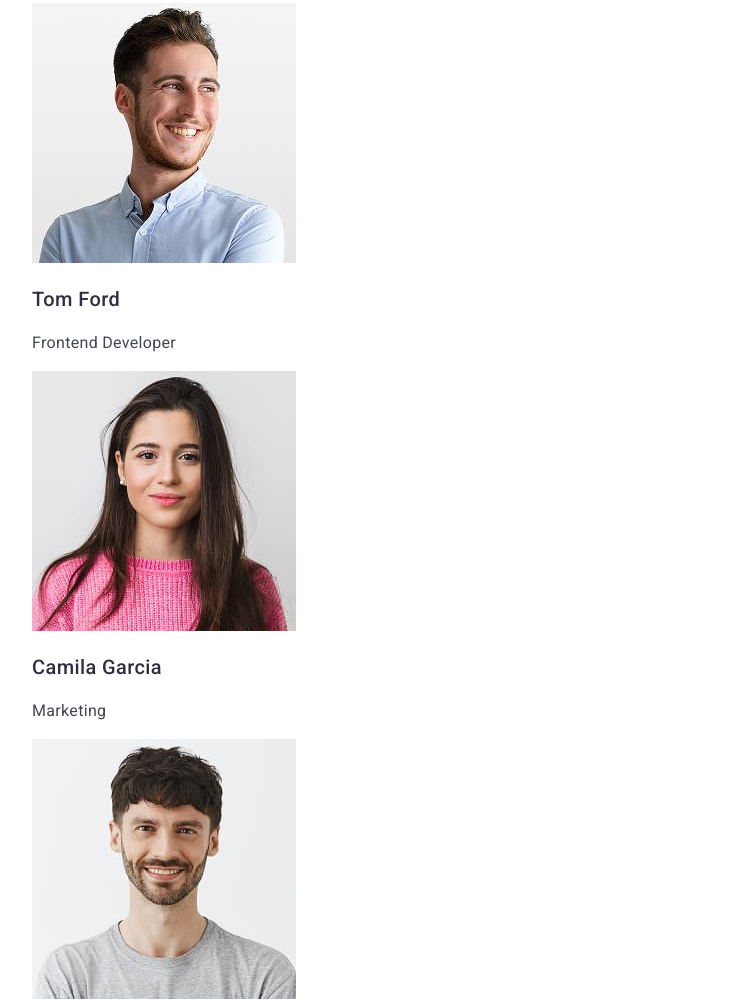
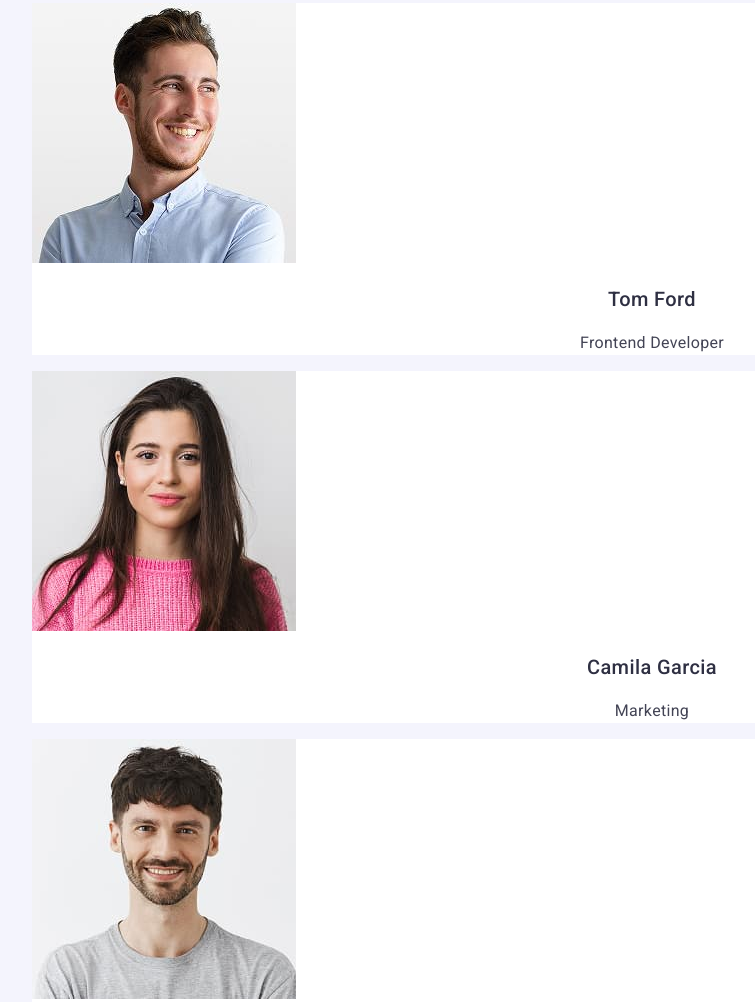
Before and after one commit to MarinaHlazunova/goit-markup-hw-02, a plain HTML site: page index.html in a window 1280 px wide. Shown: the part 1254-2256 px from the top of the page, without its empty margins (8-763 px from the left). Drawn offline with nearby package versions, Linux system fonts and the light colour scheme.

Commit message:
the 4 attempt to pass the hw

```diff
--- a/css/styles.css
+++ b/css/styles.css
@@ -115,9 +115,30 @@ p {
 .hero-btn:focus {
   background: #404bbf;
 }
+.sec-our-team {
+  background-color: #f4f4fd;
+}
 .our-team-title {
   text-align: center;
   text-transform: capitalize;
+}
+.sec-our-team-name {
+  font-family: 'Roboto', sans-serif;
+  font-weight: 500;
+  font-size: 20px;
+  line-height: 1.2;
+  letter-spacing: 0.02em;
+  text-align: center;
+  color: #2e2f42;
+}
+.sec-our-team-text {
+  font-family: 'Roboto', sans-serif;
+  font-weight: 400;
+  font-size: 16px;
+  line-height: 1.5;
+  letter-spacing: 0.02em;
+  text-align: center;
+  color: #434455;
 }
 .sec-our-team-li {
   background-color: #ffffff;
--- a/index.html
+++ b/index.html
@@ -16,28 +16,30 @@
       href="https://fonts.googleapis.com/css2?family=Raleway:ital,wght@0,100..900;1,100..900&display=swap"
       rel="stylesheet"
     />
-    <link rel="preconnect" href="https://fonts.googleapis.com">
-<link rel="preconnect" href="https://fonts.gstatic.com" crossorigin>
-<link href="https://fonts.googleapis.com/css2?family=Raleway:ital,wght@0,100..900;1,100..900&family=Roboto:ital,wght@0,100..900;1,100..900&display=swap" rel="stylesheet">
+    <link rel="preconnect" href="https://fonts.googleapis.com" />
+    <link rel="preconnect" href="https://fonts.gstatic.com" crossorigin />
+    <link
+      href="https://fonts.googleapis.com/css2?family=Raleway:ital,wght@0,100..900;1,100..900&family=Roboto:ital,wght@0,100..900;1,100..900&display=swap"
+      rel="stylesheet"
+    />
     <link rel="stylesheet" href="./css/styles.css" />
     <title>goit-markup-hw-02s</title>
   </head>
   <body>
     <header class="header">
-
       <nav class="header-nav">
         <a href="./index.html" class="logo"
-        >Web<span class="logo-style-header">Studio</span></a
-      >
+          >Web<span class="logo-style-header">Studio</span></a
+        >
         <ul class="header-nav-item">
           <li class="header-list-item">
             <a href="./index.html" class="header-item-list">Studio</a>
           </li>
           <li class="header-list-item">
-            <a href="./index.html" class="header-item-list">Portfolio</a>
+            <a href="" class="header-item-list">Portfolio</a>
           </li>
           <li class="header-list-item">
-            <a href="./index.html" class="header-item-list">Contacts</a>
+            <a href="" class="header-item-list">Contacts</a>
           </li>
         </ul>
       </nav>
@@ -118,8 +120,8 @@
             />
             <h3 class="sec-our-team-name">Tom Ford</h3>
             <p class="sec-our-team-text">Frontend Developer</p>
-          </li class="sec-our-team-li">
-          <li>
+          </li>
+          <li class="sec-our-team-li">
             <img
               src="./images/Camila_Garcia.jpg"
               alt="Camila_Garcia"
```
